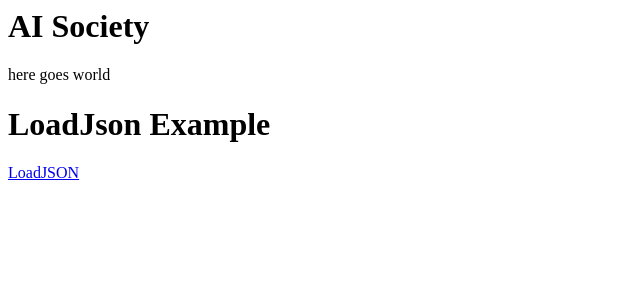
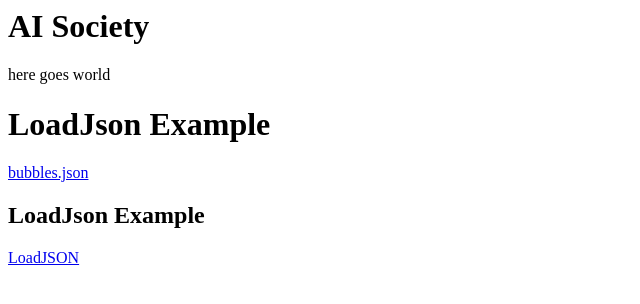
Before and after one commit to Krognus/krognus.github.io, a plain HTML site: page index.html in a window 1280 px wide. Shown: the whole page, without its empty margins (0-640 px from the left). Drawn offline with Linux system fonts and the light colour scheme.

Commit message:
Update index.html

```diff
--- a/index.html
+++ b/index.html
@@ -2,7 +2,8 @@
   <title>AI Society</title>
   <h1>AI Society</h1>
   <body>here goes world</body>
-<H1>LoadJson Example</H1><a href="https://github.com/Krognus/krognus.github.io/blob/main/bubbles.json">LoadJSON</a></h1>
+<H1>LoadJson Example</H1><a href="https://github.com/Krognus/krognus.github.io/blob/main/bubbles.json">bubbles.json</a></h1>
+<H2>LoadJson Example</H1><a href="https://github.com/Krognus/krognus.github.io/blob/main/loadJSONtest.html">LoadJSON</a></h2>
 
 
 </html>
```
